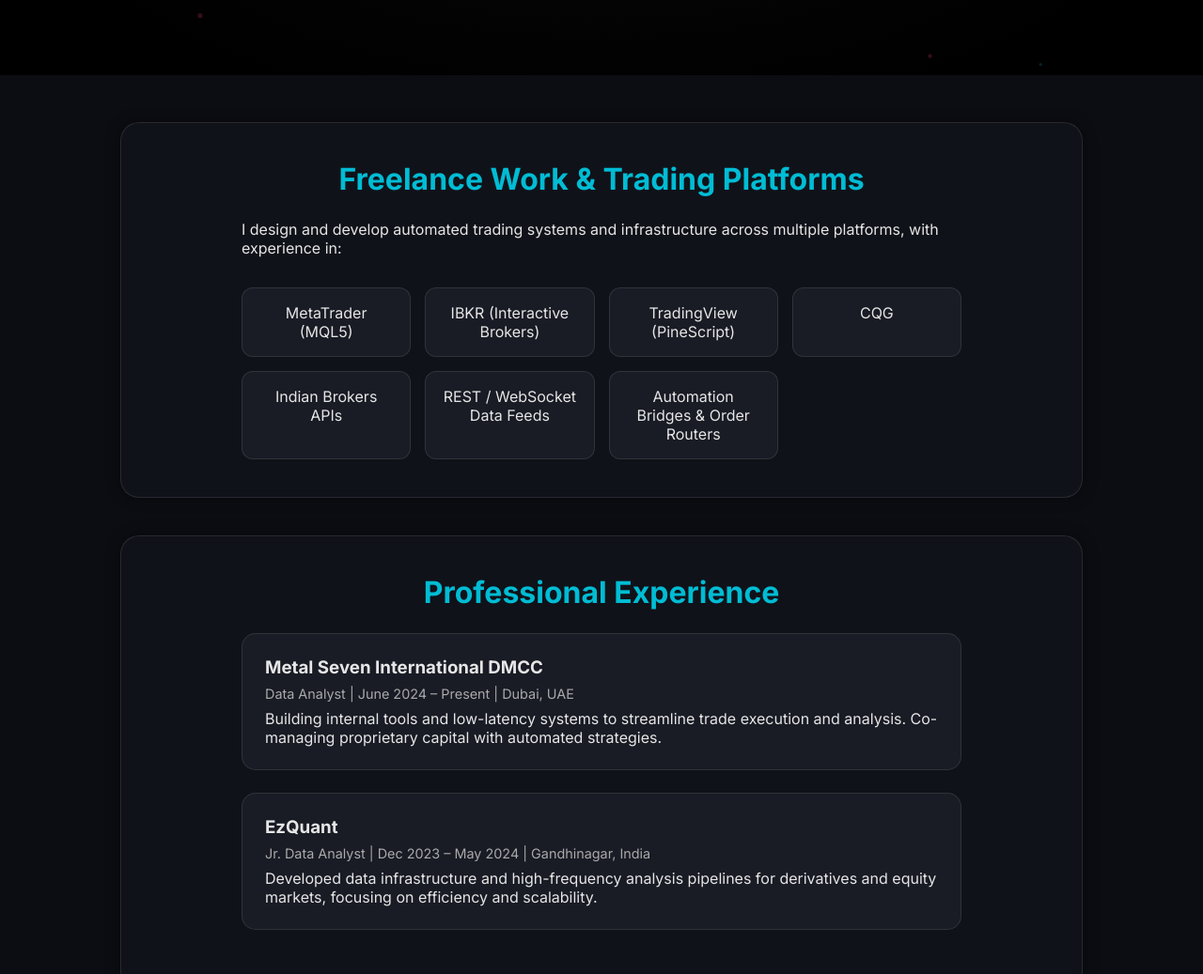
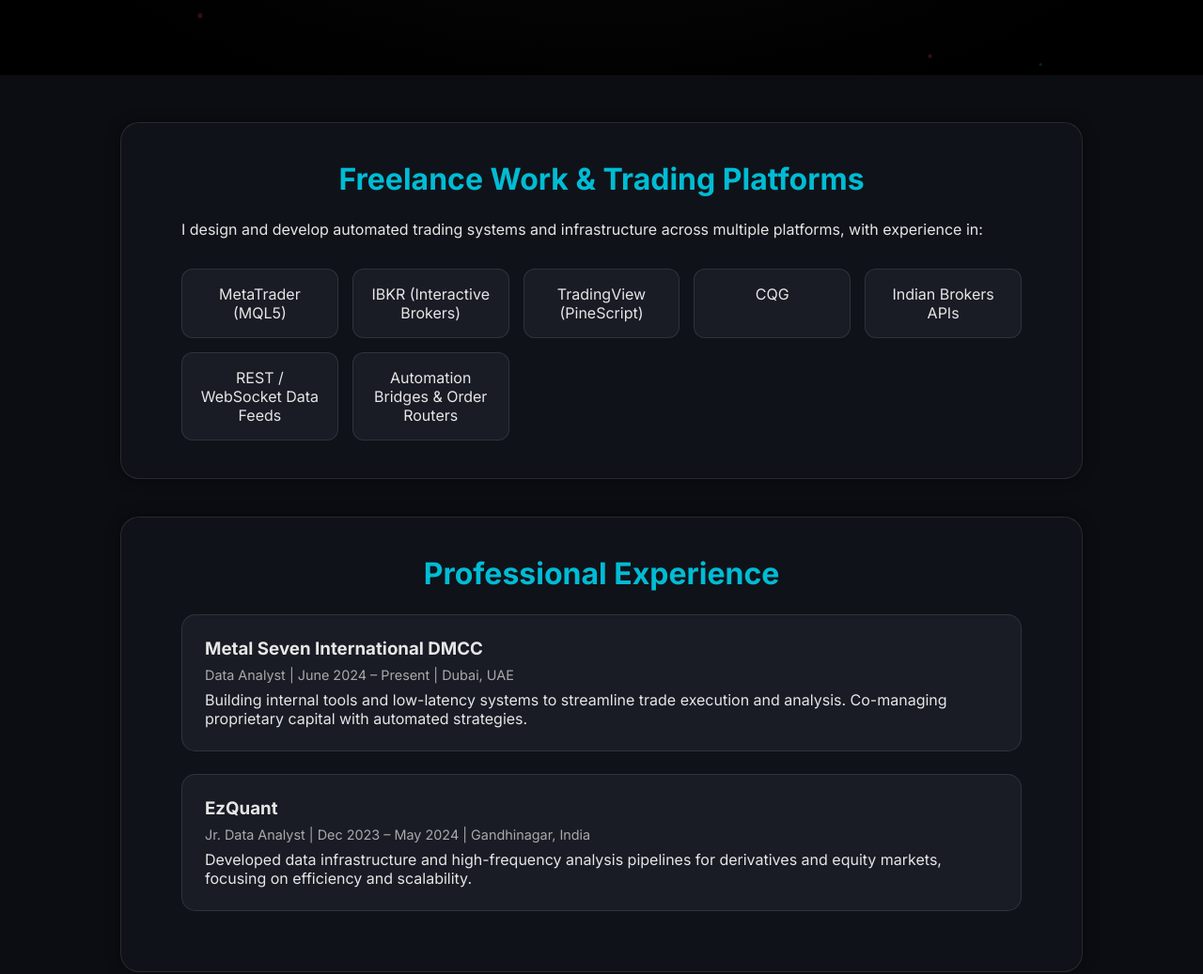
Before and after one commit to parva2612/parva2612.github.io, a plain HTML site: page index.html in a window 1280 px wide. Shown: the part 720-1757 px from the top of the page at 94% size. Drawn offline with Linux system fonts and the light colour scheme.

Commit message:
updated padding for section

```diff
--- a/styles.css
+++ b/styles.css
@@ -100,7 +100,7 @@ body {
 
 /* ========== SECTIONS ========== */
 .section {
-  padding: 40px 10%;
+  padding: 40px 5%;
   position: relative;
   z-index: 2;
   backdrop-filter: blur(5px);
```
